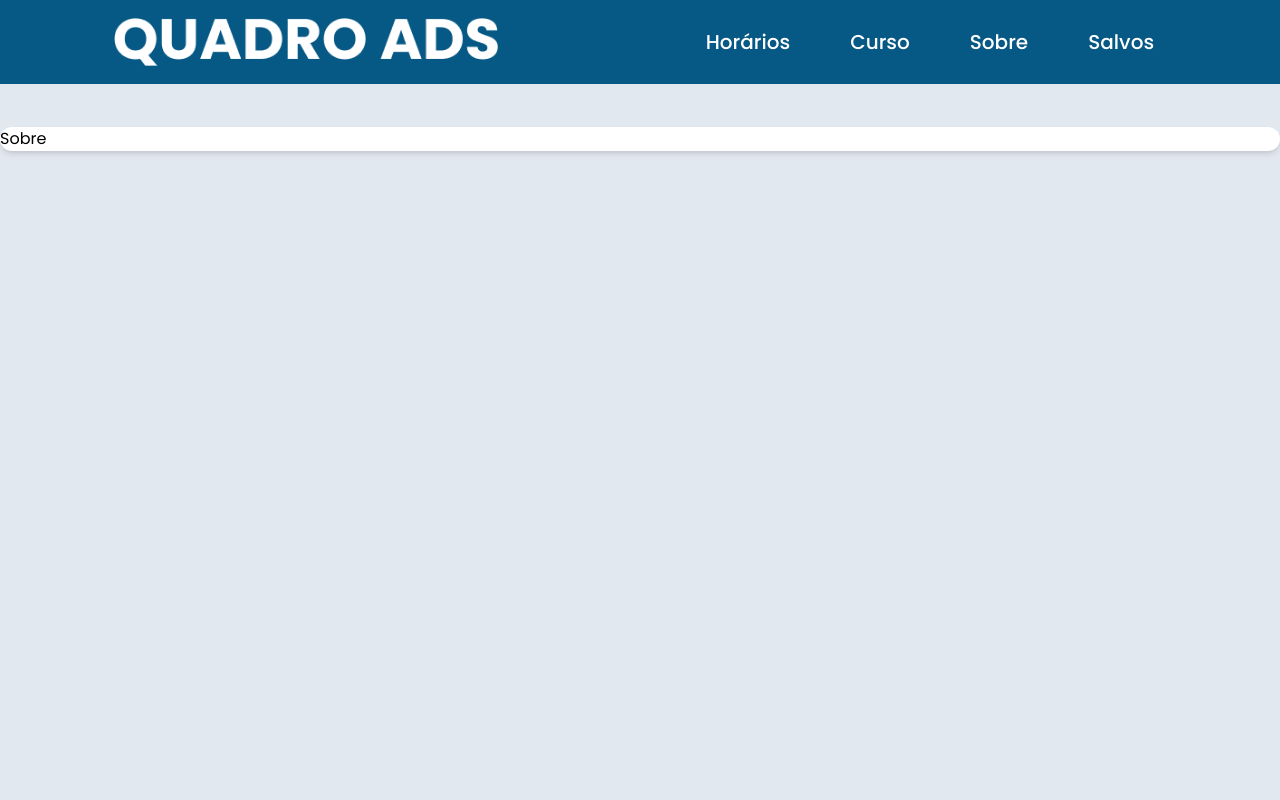
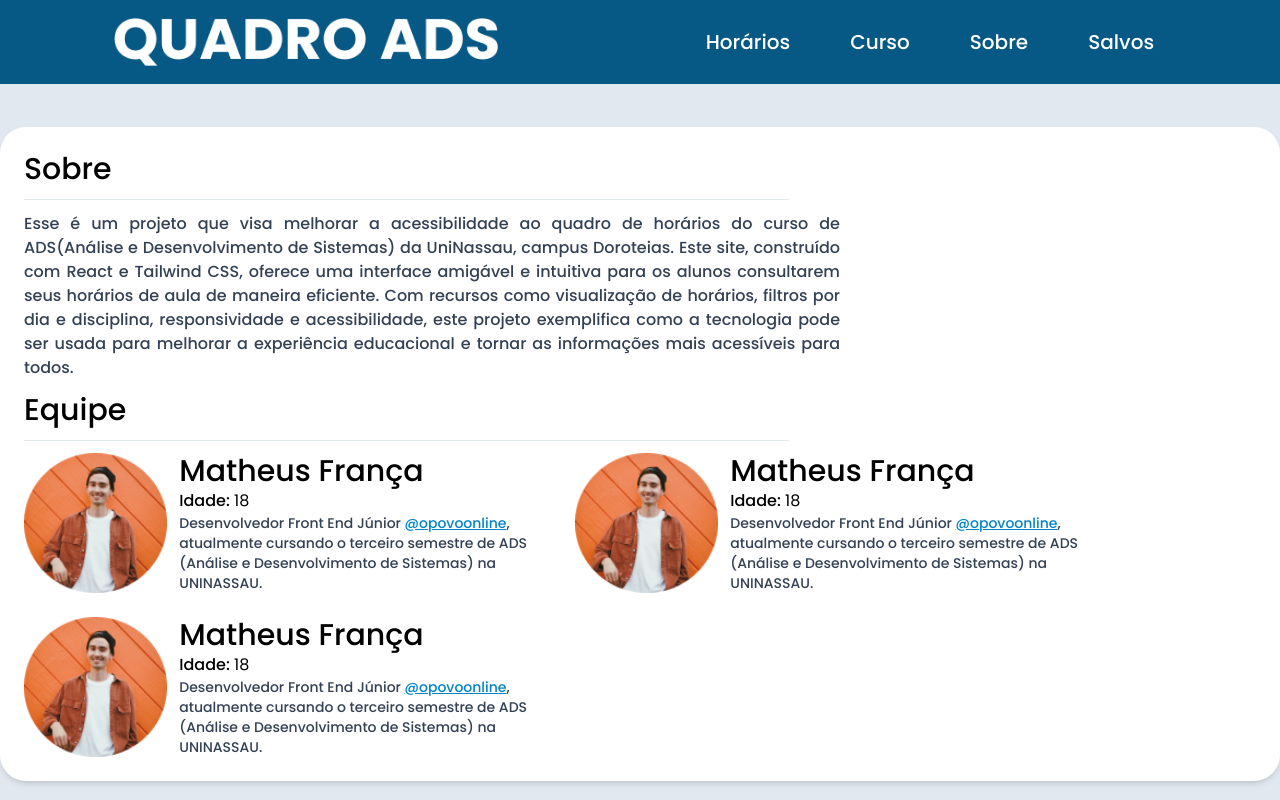
Before and after one commit to FalaAiMatheus/quadro-ads, a React (Vite) app: page /sobre in a window 1280 px wide. Built offline with nearby package versions, Linux system fonts and the light colour scheme.

Commit message:
wip: criando o sobre

```diff
--- /dev/null
+++ b/src/components/Card/PersonCard.jsx
@@ -0,0 +1,23 @@
+import Photo from "../../assets/Ellipse 1.png";
+
+function PersonCard() {
+  return (
+    <div className="card flex gap-3">
+      <img className="object-contain" src={Photo} alt="" />
+      <div className="flex flex-col">
+        <span className="font-medium text-3xl">Matheus França</span>
+        <span className="font-medium">
+          Idade: <span className="font-normal">18</span>
+        </span>
+        <p className="max-w-96 text-sm font-medium text-slate-700">
+          Desenvolvedor Front End Júnior{" "}
+          <a href="https://www.opovo.com.br/" target="_blank" rel="external" aria-label="Site do OPOVO" className="underline text-sky-600 hover:text-sky-900 transition">@opovoonline</a>,
+          atualmente cursando o terceiro semestre de ADS (Análise e
+          Desenvolvimento de Sistemas) na UNINASSAU.{" "}
+        </p>
+      </div>
+    </div>
+  );
+}
+
+export default PersonCard;
--- a/src/routers/Sobre.jsx
+++ b/src/routers/Sobre.jsx
@@ -1,7 +1,33 @@
+import PersonCard from "../components/Card/PersonCard";
+
 function Sobre() {
   return (
-    <section>Sobre</section>
-  )
+    <section className="p-6 w-full space-y-3 animation">
+      <h2 className="font-medium text-3xl">Sobre</h2>
+      <div className="h-px bg-slate-200 rounded-sm max-w-[765px]" />
+      <p
+        className="max-w-[816px] text-justify text-slate-700 text-base font-medium"
+        aria-label="Um pouco sobre o projeto"
+      >
+        Esse é um projeto que visa melhorar a acessibilidade ao quadro de
+        horários do curso de ADS(Análise e Desenvolvimento de Sistemas) da
+        UniNassau, campus Doroteias. Este site, construído com React e Tailwind
+        CSS, oferece uma interface amigável e intuitiva para os alunos
+        consultarem seus horários de aula de maneira eficiente. Com recursos
+        como visualização de horários, filtros por dia e disciplina,
+        responsividade e acessibilidade, este projeto exemplifica como a
+        tecnologia pode ser usada para melhorar a experiência educacional e
+        tornar as informações mais acessíveis para todos.
+      </p>
+      <h2 className="font-medium text-3xl">Equipe</h2>
+      <div className="h-px bg-slate-200 rounded-sm max-w-[765px]" />
+      <div className="flex flex-wrap gap-6">
+        <PersonCard />
+        <PersonCard />
+        <PersonCard />
+      </div>
+    </section>
+  );
 }
 
-export default Sobre
+export default Sobre;
```
Also changed, not shown: src/assets/Ellipse 1.png (added).
